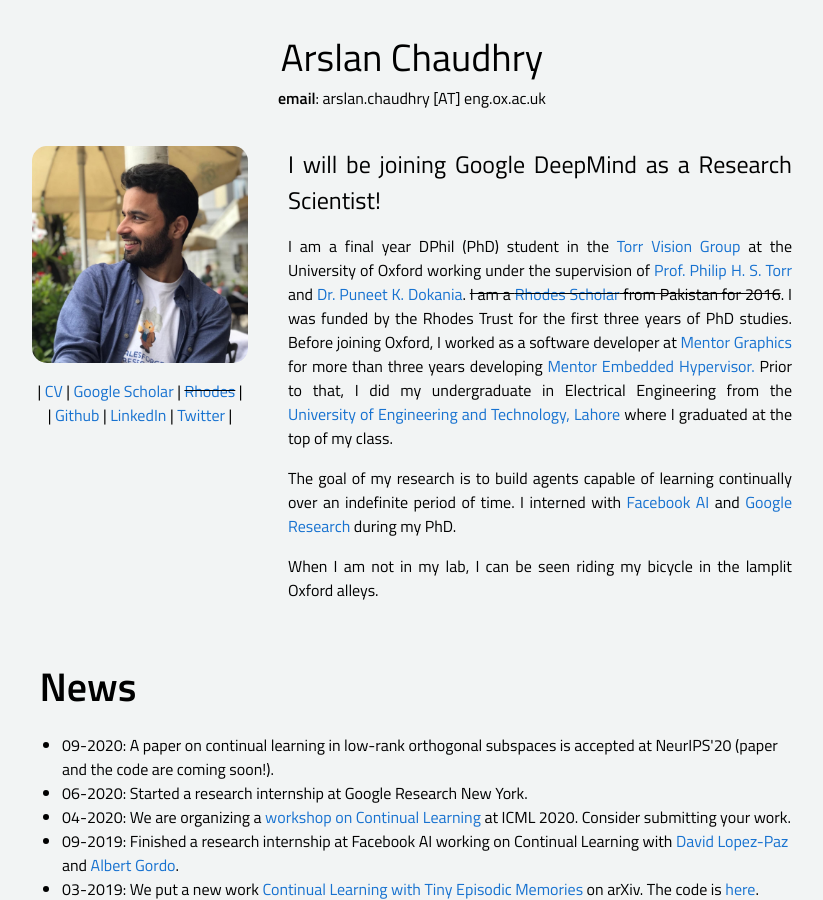
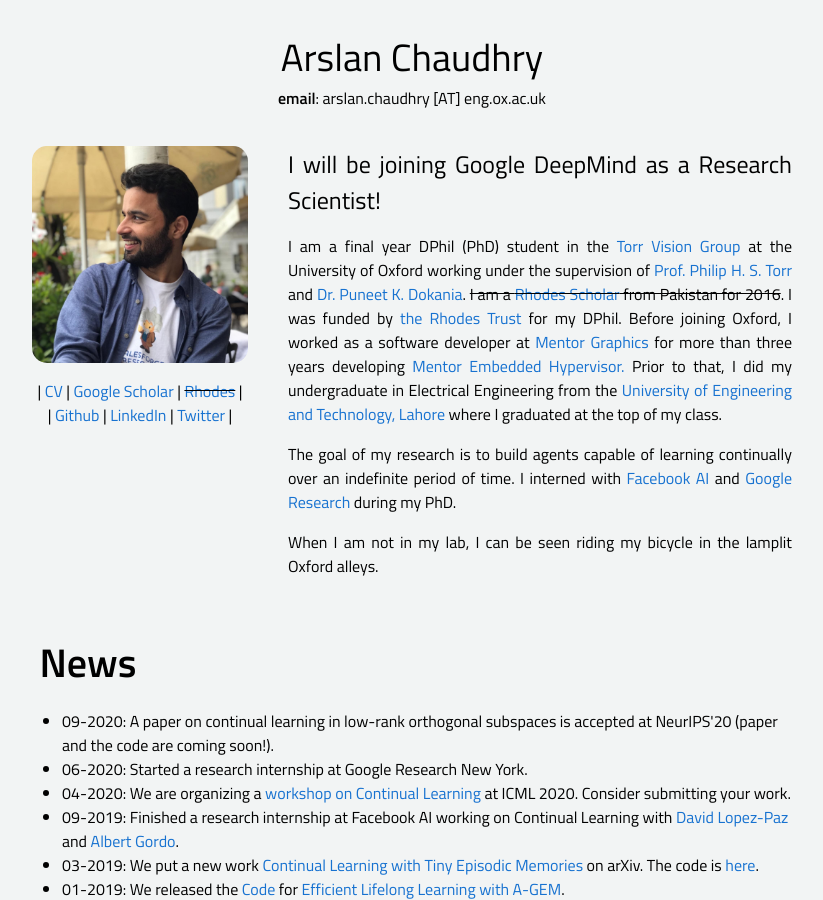
Before and after one commit to arslan-chaudhry/arslan-chaudhry.github.io, a Jekyll site: the page index.html, which Jekyll copies as it is, in a window 1280 px wide and 900 px high. Shown: the whole window, without its empty margins (228-1051 px from the left). Built offline with Jekyll 4.4.1, drawn with Linux system fonts in a browser that asks for light colours; some of the changed text lies outside the part shown.

Commit message:
important updates

```diff
--- a/index.html
+++ b/index.html
@@ -92,7 +92,7 @@
     <td width="68%" valign="top" align="justify">
         <p><font size="+2">I will be joining Google DeepMind as a Research Scientist!</font></p>
 
-        <p>I am a final year DPhil (PhD) student in the <a href="http://www.robots.ox.ac.uk/%7Etvg/" >Torr Vision Group</a> at the University of Oxford working under the supervision of <a href="http://www.robots.ox.ac.uk/%7Ephst/" > Prof. Philip H. S. Torr</a> and <a href="https://puneetkdokania.github.io/" > Dr. Puneet K. Dokania</a>. <s>I am a <a href="https://www.rhodeshouse.ox.ac.uk/community/list-of-rhodes-scholars" >Rhodes Scholar</a> from Pakistan for 2016</s>. I was funded by the Rhodes Trust for the first three years of PhD studies. Before joining Oxford, I worked as a software developer at <a href="https://www.mentor.com/" >Mentor Graphics</a> for more than three years developing <a href="https://www.mentor.com/embedded-software/hypervisor/" >Mentor Embedded Hypervisor.</a> Prior to that, I did my undergraduate in Electrical Engineering from the <a href="http://www.uet.edu.pk/" >University of Engineering and Technology, Lahore</a> where I graduated at the top of my class.</p>
+        <p>I am a final year DPhil (PhD) student in the <a href="http://www.robots.ox.ac.uk/%7Etvg/" >Torr Vision Group</a> at the University of Oxford working under the supervision of <a href="http://www.robots.ox.ac.uk/%7Ephst/" > Prof. Philip H. S. Torr</a> and <a href="https://puneetkdokania.github.io/" > Dr. Puneet K. Dokania</a>. <s>I am a <a href="https://www.rhodeshouse.ox.ac.uk/community/list-of-rhodes-scholars" >Rhodes Scholar</a> from Pakistan for 2016</s>. I was funded by <a href="https://www.rhodeshouse.ox.ac.uk/">the Rhodes Trust</a> for my DPhil. Before joining Oxford, I worked as a software developer at <a href="https://www.mentor.com/" >Mentor Graphics</a> for more than three years developing <a href="https://www.mentor.com/embedded-software/hypervisor/" >Mentor Embedded Hypervisor.</a> Prior to that, I did my undergraduate in Electrical Engineering from the <a href="http://www.uet.edu.pk/" >University of Engineering and Technology, Lahore</a> where I graduated at the top of my class.</p>
 
         <p>The goal of my research is to build agents capable of learning continually over an indefinite period of time. I interned with <a href="https://ai.facebook.com/" >Facebook AI</a> and <a href="https://research.google/" >Google Research</a> during my PhD.</p>
 
```
Also changed, not shown: other parts of index.html (+2 -2 lines).
